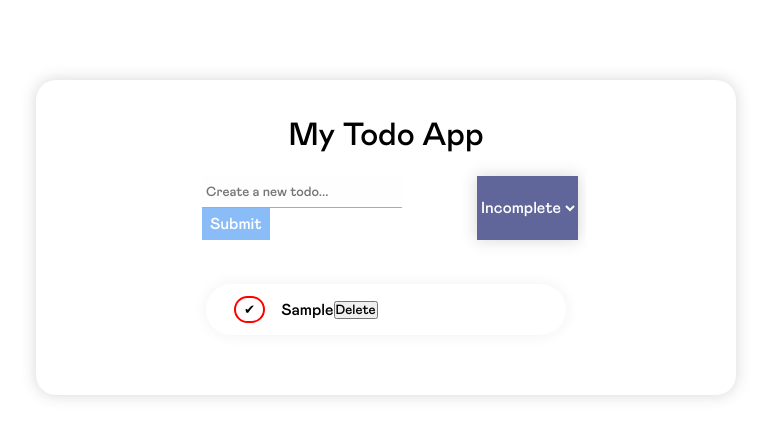
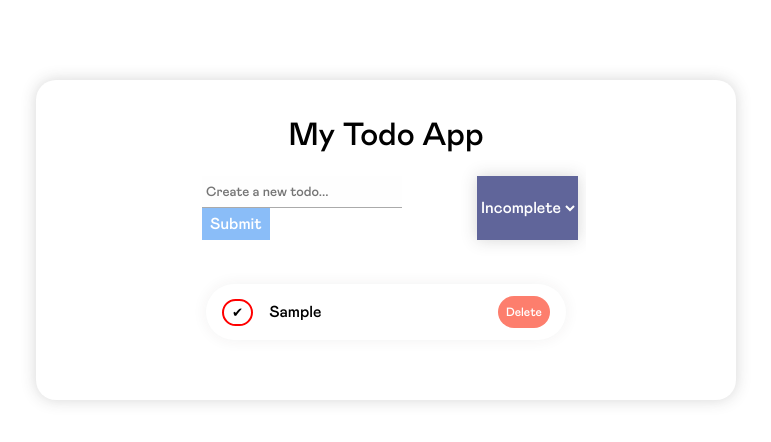
Before and after one commit to ajperez0705/react-todo, a React (Create React App) app: page / in a window 1280 px wide. Both pictures are taken after typing "Sample" into the empty fields and a click on the button "Submit". Shown: the top 442 px of the page, without its empty margins (254-1025 px from the left). Built offline with nearby package versions, Linux system fonts and the light colour scheme; a web font is replaced by a local one.

Commit message:
Added styling to modal, and delete buttons, as well as tweak the error message

```diff
--- a/src/App.js
+++ b/src/App.js
@@ -13,7 +13,7 @@ function App() {
   const [todos, setTodos] = useState([]);
   const [status, setStatus] = useState("Incomplete");
   const [filteredTodos, setFilteredTodos] = useState([]);
-  const [error, setError] = useState("modal");
+  const [error, setError] = useState();
 
   // This Use Effect runs on Init
   useEffect(() => {
@@ -38,22 +38,52 @@ function App() {
     // errorFilterHandler();
   };
 
-  const renderFilteredTodos = function () {
-    switch (status) {
-      case "Completed":
+  // const renderFilteredTodos = function () {
+  //   switch (status) {
+  //     case "Completed":
+  //       setFilteredTodos(todos.filter((todo) => todo.completed === true));
+  //       if (filteredTodos.length === 0) {
+  //         setError({
+  //           message: "You have not completed any tasks! Go get something done!",
+  //         });
+  //       }
+  //       console.log("complete called");
+  //       break;
+  //     case "Incomplete":
+  //       setFilteredTodos(todos.filter((todo) => todo.completed === false));
+  //       if (filteredTodos.length === 1) {
+  //         setError({
+  //           message: "You have not completed any tasks! Go get something done!",
+  //         });
+  //       }
+  //       // console.log(error.message);
+  //       break;
+  //     default:
+  //       setFilteredTodos(todos);
+  //   }
+  // };
+
+  const renderFilteredTodos = function (e) {
+    console.log(e);
+    if (status === "Completed") {
       setFilteredTodos(todos.filter((todo) => todo.completed === true));
       if (filteredTodos.length === 0) {
         setError({
           message: "You have not completed any tasks! Go get something done!",
         });
       }
-        break;
-      case "Incomplete":
+      console.log("complete called");
+    } else if (status === "Incomplete") {
       setFilteredTodos(todos.filter((todo) => todo.completed === false));
-        break;
-      default:
-        setFilteredTodos(todos);
+      if (filteredTodos.length === 1) {
+        setError({
+          message: "You have not completed any tasks! Go get something done!",
+        });
       }
+      console.log("incomplete called");
+    }
+    // console.log(error.message);
+    else setFilteredTodos(todos);
   };
 
   // Save to Local Storage
@@ -75,11 +105,16 @@ function App() {
       setError({
         message: "There are no todos, create one!",
       });
-      console.log(filteredTodos);
       return;
     } else if (todos.length > 0) {
       setError(null);
     }
+
+    // const filterErrorHandler = () => {
+    //   setError({
+    //     message: "You have not completed any tasks! Go get something done!",
+    //   });
+    // };
 
     // if (input === "") {
     //   setError({
--- a/src/ErrorMessage.js
+++ b/src/ErrorMessage.js
@@ -1,7 +1,9 @@
+import style from "./ErrorMessage.module.css";
+
 const ErrorMessage = (props) => {
   return (
-    <div>
-      <h4>{props.message}</h4>
+    <div className={style["error-container"]}>
+      <h4 className={style["error-message"]}>{props.message}</h4>
     </div>
   );
 };
--- /dev/null
+++ b/src/ErrorMessage.module.css
@@ -0,0 +1,8 @@
+.error-container {
+  /* background-color: aqua; */
+}
+
+.error-message {
+  padding: 0 16px;
+  margin: auto;
+}
--- a/src/Filter.js
+++ b/src/Filter.js
@@ -3,7 +3,7 @@ import styles from "./Filter.module.css";
 const Filter = (props) => {
   const filterHandler = function (e) {
     props.setStatus(e.target.value);
-    props.renderFilter();
+    props.renderFilter(e);
   };
 
   return (
--- a/src/Modal.js
+++ b/src/Modal.js
@@ -22,7 +22,9 @@ const Modal = (props) => {
               <p>{props.message}</p>
             </div>
             <footer className={style.actions}>
-              <button onClick={onConfirmHandler}>Okay</button>
+              <button className={style["modal-btn"]} onClick={onConfirmHandler}>
+                Okay
+              </button>
             </footer>
           </Card>
         </div>
--- a/src/Modal.module.css
+++ b/src/Modal.module.css
@@ -18,7 +18,7 @@
 }
 
 .header {
-  background: #4f005f;
+  background-color: rgb(138, 189, 248);
   padding: 1rem;
 }
 
@@ -43,3 +43,20 @@
     width: 40rem;
   }
 }
+
+.modal-btn {
+  height: 32px;
+  border: none;
+  background-color: rgb(138, 189, 248);
+
+  color: white;
+  padding: 4px 8px;
+  font-family: mabry;
+  font-size: 16px;
+  cursor: pointer;
+}
+
+.modal-btn:hover {
+  background-color: rgb(94, 162, 240);
+  transition: ease-in-out 0.3s;
+}
--- a/src/TodoList.js
+++ b/src/TodoList.js
@@ -53,6 +53,7 @@ const TodoList = (props) => {
 
   return (
     <div className={styles["todo-card"]}>
+      <div className={styles["todo-card-left"]}>
         <button
           onClick={completedTodoHandler}
           className={`${styles["complete-btn"]} ${
@@ -67,7 +68,12 @@ const TodoList = (props) => {
         >
           {props.name}
         </div>
-      <button onClick={deleteTodoHandler}>Delete</button>
+      </div>
+      <div className={styles["todo-card-right"]}>
+        <button className={styles["todo-btn"]} onClick={deleteTodoHandler}>
+          Delete
+        </button>
+      </div>
     </div>
   );
 };
--- a/src/TodoList.module.css
+++ b/src/TodoList.module.css
@@ -1,18 +1,23 @@
 .todo-card {
   display: flex;
   align-items: center;
+  justify-content: space-between;
   text-align: left;
   margin: 20px;
   box-shadow: 0px 0px 15px 0px rgba(53, 52, 52, 0.068);
-  padding: 12px;
+  padding: 12px 16px;
   border-radius: 36px;
+}
+
+.todo-card-left {
+  display: flex;
+  align-items: center;
 }
 
 .complete-btn {
   border-radius: 36px;
   background-color: transparent;
   padding: 4px 8px;
-  margin: 0 16px;
   margin-right: 16px;
   border: 2px solid red;
   cursor: pointer;
@@ -33,3 +38,27 @@
   background-color: black;
   color: white;
 }
+
+.todo-card-right {
+  display: flex;
+  align-items: center;
+  /* justify-content:  */
+}
+
+.todo-btn {
+  height: 32px;
+  border: none;
+  background-color: rgb(253, 126, 109);
+
+  color: white;
+  padding: 4px 8px;
+  font-family: mabry;
+  font-size: 12px;
+  cursor: pointer;
+  border-radius: 36px;
+}
+
+.todo-btn:hover {
+  background-color: rgb(233, 92, 73);
+  transition: ease-in-out 0.3s;
+}
```
Lines whose indentation alone changed are shown as unchanged.
